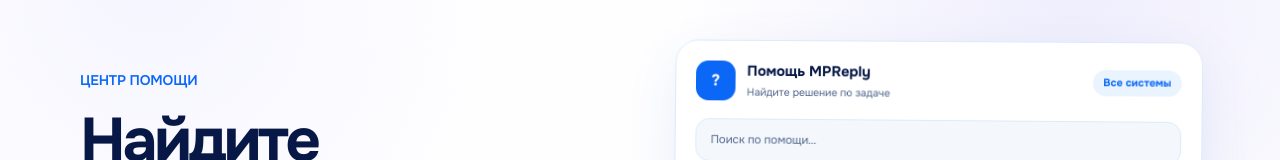
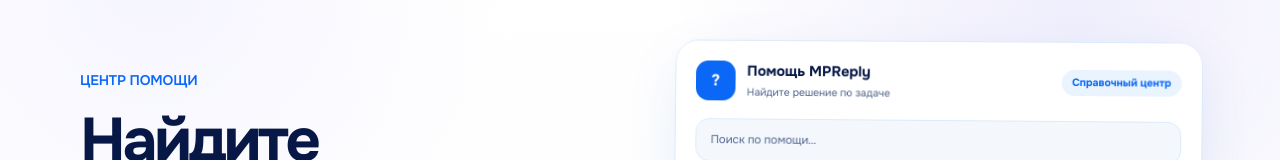
Before and after one commit to fedorovich-web/mpreply, a Next.js app in the folder apps/web/: page /help in a window 1280 px wide. Shown: the part 149-309 px from the top of the page. Built offline with nearby package versions, Linux system fonts and the light colour scheme; no server answers.

Commit message:
fix: remove fake system status from help hero

```diff
--- a/apps/web/app/en/help/page.tsx
+++ b/apps/web/app/en/help/page.tsx
@@ -113,7 +113,7 @@ export default function EnglishHelpPage() {
                   <span className="help-scene-mark" aria-hidden="true">?</span>
                   <div><strong>MPReply help</strong><small>Find help by task</small></div>
                 </div>
-                <span>All systems</span>
+                <span>Help center</span>
               </div>
               <div className="help-hero-search" aria-hidden="true">Search help…</div>
               <div className="help-hero-routes">
--- a/apps/web/app/help/page.tsx
+++ b/apps/web/app/help/page.tsx
@@ -111,7 +111,7 @@ export default function HelpPage() {
                   <span className="help-scene-mark" aria-hidden="true">?</span>
                   <div><strong>Помощь MPReply</strong><small>Найдите решение по задаче</small></div>
                 </div>
-                <span>Все системы</span>
+                <span>Справочный центр</span>
               </div>
               <div className="help-hero-search" aria-hidden="true">Поиск по помощи…</div>
               <div className="help-hero-routes">
```
